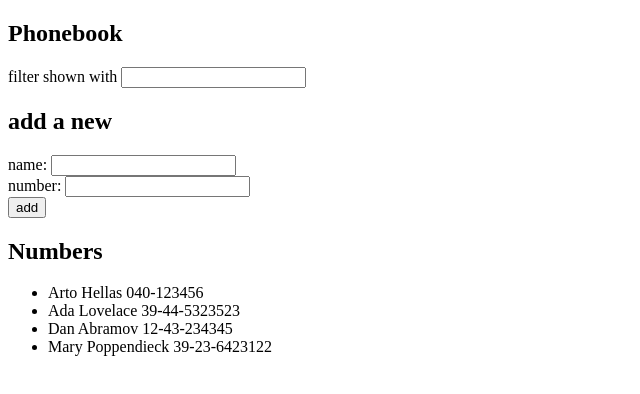
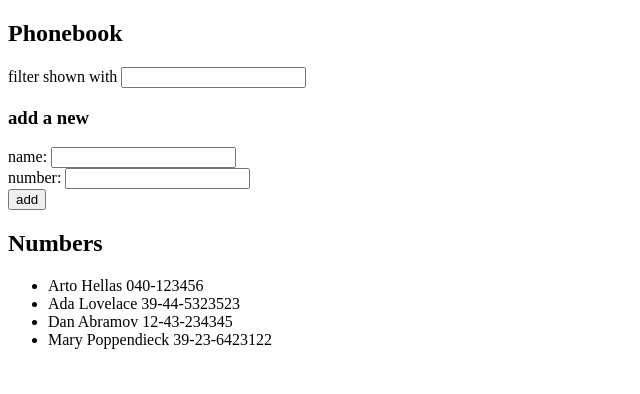
Before and after one commit to JimiUrsin/full_stack_open, a React (Create React App) app in the folder part2/phonebook/: page / in a window 1280 px wide. Shown: the top 394 px of the page, without its empty margins (0-640 px from the left). Built offline with nearby package versions, Linux system fonts and the light colour scheme.

Commit message:
2.10 done

```diff
--- a/part2/phonebook/src/App.js
+++ b/part2/phonebook/src/App.js
@@ -1,4 +1,28 @@
 import { useState } from 'react'
+
+
+const Filter = ({newFilter, setNewFilter}) => {
+  const handleFilterChange = (event) => {setNewFilter(event.target.value)}
+  return (
+    <p>filter shown with <input value={newFilter} onChange={handleFilterChange}/></p>
+  )
+}
+
+const PersonForm = (props) => {
+  return (
+    <form onSubmit={props.addPerson}>
+      <div>
+        name: <input value={props.newName} onChange={props.handleNameChange}/>
+      </div>
+      <div>
+        number: <input value={props.newNumber} onChange={props.handleNumberChange}/>
+      </div>
+      <div>
+        <button type="submit">add</button>
+      </div>
+    </form>
+  )
+}
 
 const App = () => {
   const [persons, setPersons] = useState([
@@ -8,11 +32,15 @@ const App = () => {
     { name: 'Mary Poppendieck', number: '39-23-6423122', id: 4 }
   ])
   const [newName, setNewName] = useState('')
+  const [newFilter, setNewFilter] = useState('')
   const [newNumber, setNewNumber] = useState('')
-  const [newFilter, setNewFilter] = useState('')
+
+  const handleNameChange = (event) => {setNewName(event.target.value)}
+  const handleNumberChange = (event) => {setNewNumber(event.target.value)}
 
   const addPerson = (event) => {
     event.preventDefault()
+
     if (persons.find((person) => person.name === newName) !== undefined) {
       alert(`${newName} is already added to phonebook`)
       return
@@ -22,29 +50,21 @@ const App = () => {
       name: newName,
       number: newNumber
     }]
+
     setPersons(persons.concat(newPerson))
   }
-
-  const handleNameChange = (event) => {setNewName(event.target.value)}
-  const handleNumberChange = (event) => {setNewNumber(event.target.value)}
-  const handleFilterChange = (event) => {setNewFilter(event.target.value)}
 
   return (
     <div>
       <h2>Phonebook</h2>
-        filter shown with <input value={newFilter} onChange={handleFilterChange}/>
-      <h2>add a new</h2>
-      <form onSubmit={addPerson}>
-        <div>
-          name: <input value={newName} onChange={handleNameChange}/>
-        </div>
-        <div>
-          number: <input value={newNumber} onChange={handleNumberChange}/>
-        </div>
-        <div>
-          <button type="submit">add</button>
-        </div>
-      </form>
+      <Filter filter={newFilter} setNewFilter={setNewFilter}/>
+      <h3>add a new</h3>
+      <PersonForm
+        persons={persons} setPersons={setPersons}
+        newName={newName} setNewName={setNewName}
+        addPerson={addPerson}
+        handleNameChange={handleNameChange} handleNumberChange={handleNumberChange}
+      />
       <h2>Numbers</h2>
       <ul>
           {persons
```
